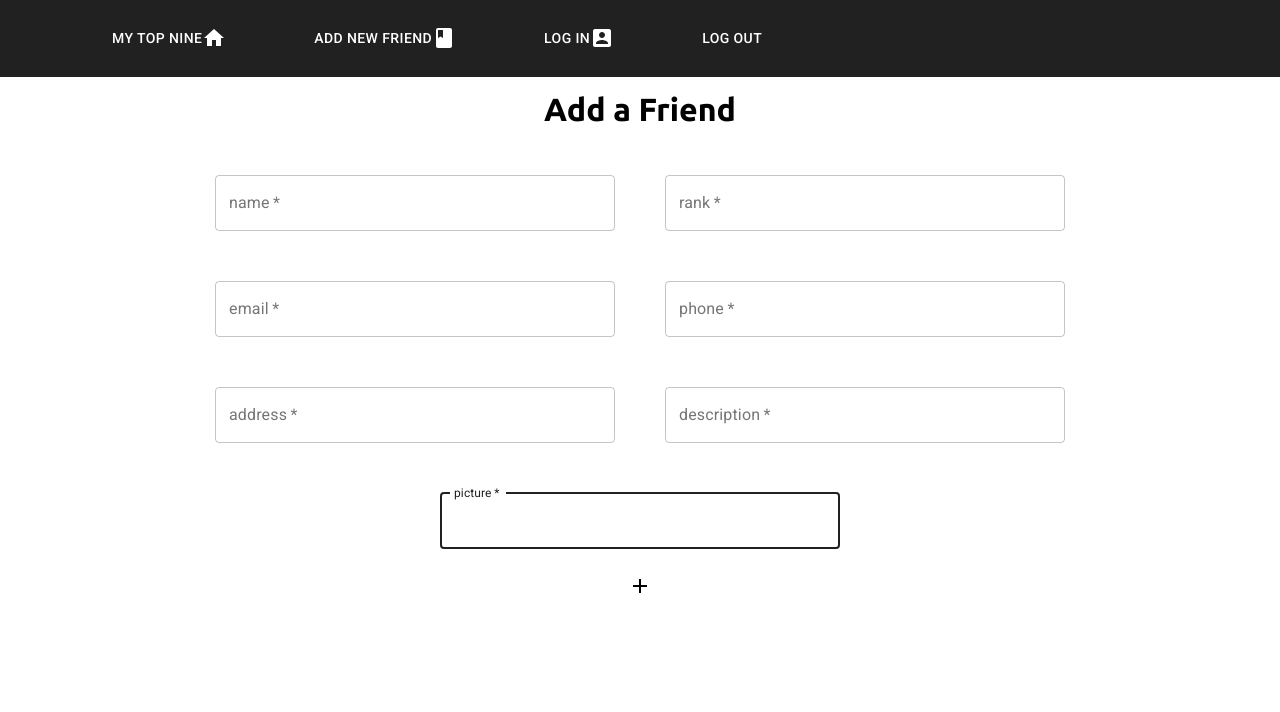
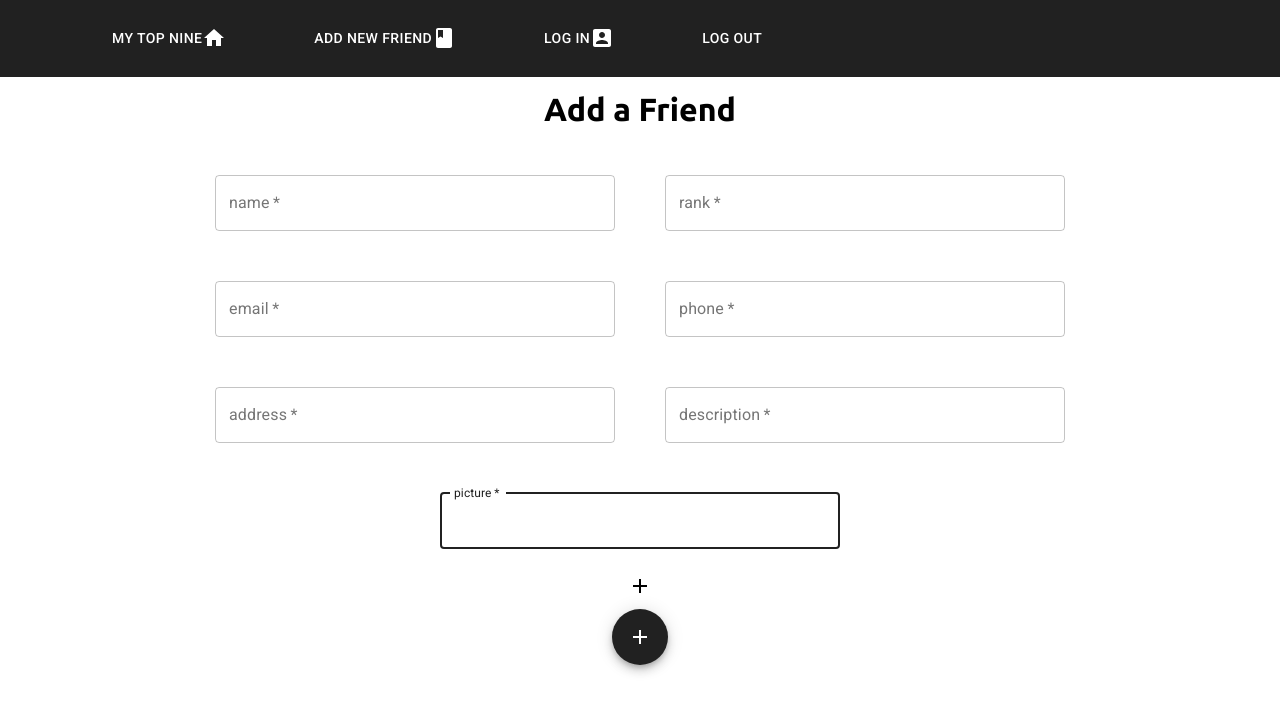
Before and after one commit to my-top-nine-6-21-19/myTopNine-FE, a React (Create React App) app: page /add-friend in a window 1280 px wide. Shown: the top 712 px of the page. Built offline with nearby package versions, Linux system fonts and the light colour scheme; sample sign-in values are in the browser's storage.

Commit message:
add button

```diff
--- /dev/null
+++ b/src/components/AddButton.js
@@ -0,0 +1,28 @@
+import React from "react";
+import { makeStyles } from "@material-ui/core/styles";
+import Fab from "@material-ui/core/Fab";
+import AddIcon from "@material-ui/icons/Add";
+import Icon from "@material-ui/core/Icon";
+import DeleteIcon from "@material-ui/icons/Delete";
+import NavigationIcon from "@material-ui/icons/Navigation";
+
+const useStyles = makeStyles(theme => ({
+  fab: {
+    margin: theme.spacing(1)
+  },
+  extendedIcon: {
+    marginRight: theme.spacing(1)
+  }
+}));
+
+export default function AddButton(props) {
+  const classes = useStyles();
+
+  return (
+    <div>
+      <Fab color="primary" aria-label="Add" className={classes.fab}>
+        <AddIcon onClick={props.addFriend} />
+      </Fab>
+    </div>
+  );
+}
--- a/src/components/AddFriend.js
+++ b/src/components/AddFriend.js
@@ -8,6 +8,7 @@ import Fab from "@material-ui/core/Fab";
 import IconButton from "@material-ui/core/IconButton";
 import Tooltip from "@material-ui/core/Tooltip";
 import { withStyles } from "@material-ui/styles";
+import AddButton from "./AddButton";
 
 const styles = makeStyles(theme => ({
   fab: {
@@ -287,6 +288,7 @@ export class AddFriend extends Component {
               <Tooltip onClick={this.addFriend} title="Add" aria-label="Add">
                 <AddIcon />
               </Tooltip>
+              <AddButton addFriend={this.addFriend} />
             </div>
           </div>
         </form>
```
